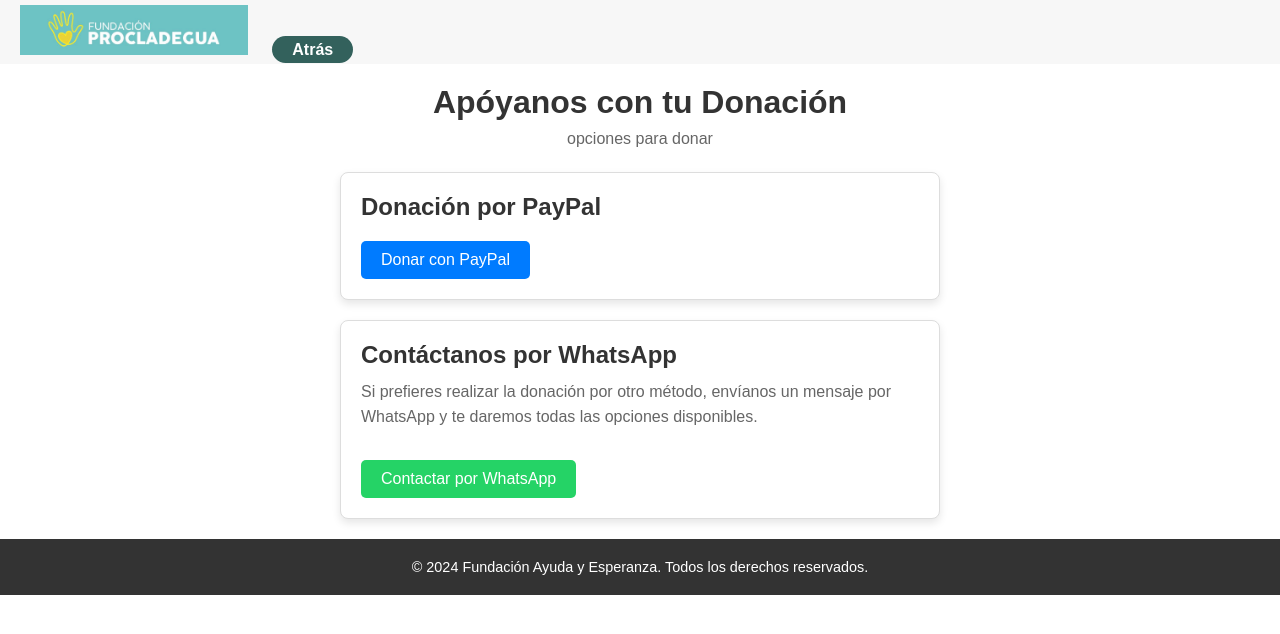
After one commit to pjosemaria/pjosemaria.github.io, a PHP site: page /donar.html in a window 1280 px wide. The commit adds this page. Shown: the top 634 px of the page. Run offline with PHP 8.4, Linux system fonts and the light colour scheme.

Commit message:
Add files via upload

```diff
--- /dev/null
+++ b/donar.css
@@ -0,0 +1,132 @@
+/* Reset básico */
+
+* {
+    margin: 0;
+    padding: 0;
+    box-sizing: border-box;
+    font-family: Arial, sans-serif;
+}
+
+
+/* Header */
+
+.subheader {
+    background-color: #f7f7f7;
+    padding: 5px 0;
+    text-align: left;
+    position: relative;
+}
+
+.subheader .logo {
+    margin-left: 20px;
+}
+
+.subheader .logo img {
+    height: 50px;
+    width: auto;
+}
+
+.atras {
+    background-color: #33615c;
+    font-weight: 600;
+    color: #ffffff;
+    text-decoration: none;
+    padding: 5px 20px;
+    border-radius: 20px;
+    margin-left: 20px;
+}
+
+
+/* Sección de Donaciones */
+
+#donaciones {
+    padding: 20px 20px;
+    max-width: 800px;
+    margin: 0 auto;
+    text-align: center;
+}
+
+#donaciones h2 {
+    font-size: 2em;
+    color: #333;
+    margin-bottom: 5px;
+}
+
+#donaciones p {
+    font-size: 1em;
+    color: #666;
+    line-height: 1.6;
+    margin-bottom: 20px;
+}
+
+.donation-options {
+    display: flex;
+    flex-direction: column;
+    gap: 20px;
+    align-items: center;
+}
+
+
+/* Estilos de cada opción de donación */
+
+.donation-option {
+    background-color: #ffffff;
+    border: 1px solid #ddd;
+    border-radius: 8px;
+    padding: 20px;
+    width: 100%;
+    max-width: 600px;
+    box-shadow: 0px 4px 8px rgba(0, 0, 0, 0.1);
+    text-align: left;
+}
+
+.donation-option h3 {
+    font-size: 1.5em;
+    color: #333;
+    margin-bottom: 10px;
+}
+
+.donation-option p {
+    font-size: 1em;
+    color: #555;
+}
+
+
+/* Estilos de los botones de donación */
+
+.donate-button,
+.whatsapp-button {
+    display: inline-block;
+    background-color: #007bff;
+    color: #fff;
+    padding: 10px 20px;
+    margin-top: 10px;
+    text-decoration: none;
+    font-size: 1em;
+    border-radius: 5px;
+    transition: background-color 0.3s;
+}
+
+.donate-button:hover {
+    background-color: #0056b3;
+}
+
+.whatsapp-button {
+    background-color: #25D366;
+    /* Color de WhatsApp */
+}
+
+.whatsapp-button:hover {
+    background-color: #1EBE5C;
+}
+
+
+/* Footer */
+
+footer {
+    background-color: #333;
+    color: white;
+    text-align: center;
+    padding: 20px 0;
+    font-size: 0.9em;
+}
--- /dev/null
+++ b/donar.html
@@ -0,0 +1,51 @@
+<!DOCTYPE html>
+<html lang="es">
+
+<head>
+    <meta charset="UTF-8">
+    <meta name="viewport" content="width=device-width, initial-scale=1.0">
+    <title>Donaciones - Fundación</title>
+    <link rel="stylesheet" href="donar.css">
+</head>
+
+<body>
+    <!-- Header con el logo -->
+    <header class="subheader">
+        <div class="logo">
+            <img src="Assets/448004361_846738257484773_313831.png" alt="Logo de la Fundación">
+            <a href="index.html" class="atras">Atrás</a>
+        </div>
+    </header>
+
+    <!-- Sección de Donaciones -->
+    <section id="donaciones">
+        <h2>Apóyanos con tu Donación</h2>
+        <p>opciones para donar</p>
+
+        <div class="donation-options">
+            <!-- Opción de cuenta bancaria -->
+
+            <!-- Opción de PayPal -->
+            <div class="donation-option">
+                <h3>Donación por PayPal</h3>
+                <a href="https://www.paypal.com/donate?hosted_button_id=EXAMPLE" target="_blank" class="donate-button">Donar con PayPal</a>
+            </div>
+
+            <!-- Opción de contacto por WhatsApp -->
+            <div class="donation-option">
+                <h3>Contáctanos por WhatsApp</h3>
+                <p>Si prefieres realizar la donación por otro método, envíanos un mensaje por WhatsApp y te daremos todas las opciones disponibles.</p>
+                <a href="https://wa.me/1234567890?text=Hola,%20quiero%20hacer%20una%20donación" target="_blank" class="whatsapp-button">Contactar por WhatsApp</a>
+            </div>
+        </div>
+    </section>
+
+    <!-- Footer -->
+    <footer>
+        <p>&copy; 2024 Fundación Ayuda y Esperanza. Todos los derechos reservados.</p>
+    </footer>
+
+    <script src="script.js"></script>
+</body>
+
+</html>
```
Also changed, not shown: index.html (+16 -7 lines), info.css (added, +79 -0 lines), info.html (added, +54 -0 lines), p1.css (added, +114 -0 lines), p1.html (added, +57 -0 lines), styles.css (+40 -19 lines), Assets/97da3a_antonio-maria-claret-x200.png (added).
